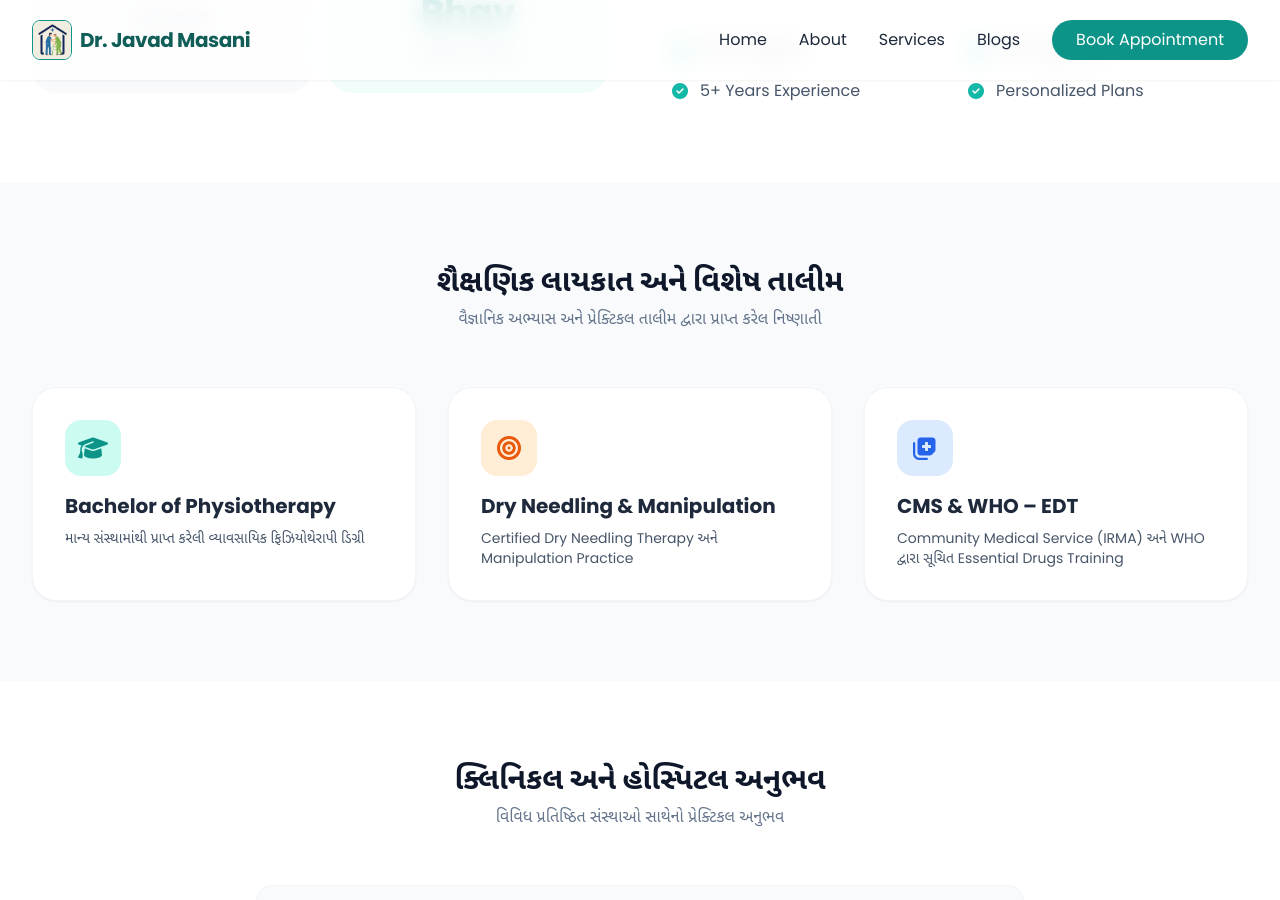
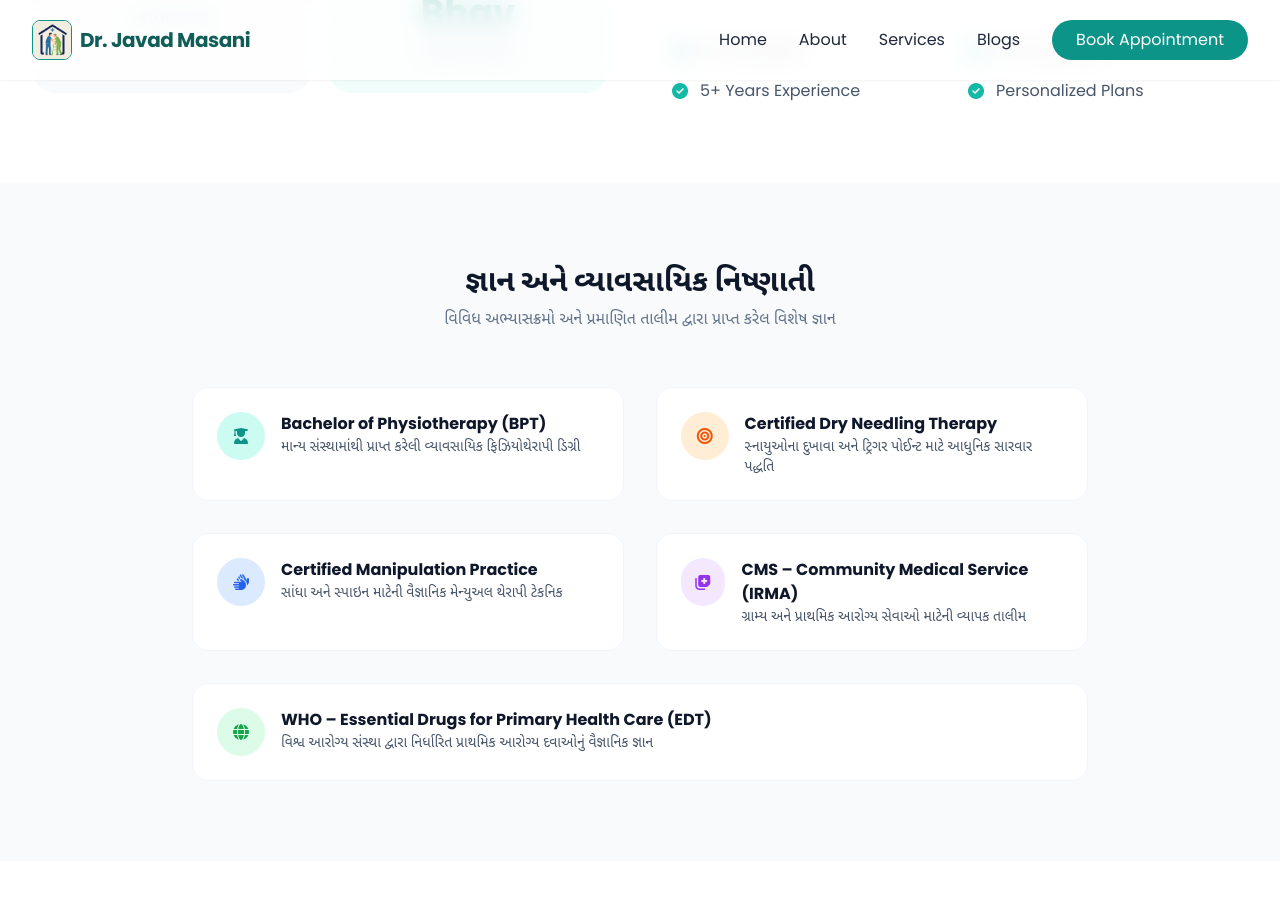
Before and after one commit to JavadMasani/Araogya, a Jekyll site: the page built from index.html, in a window 1280 px wide and 900 px high, scrolled down 1049 px. Built offline with Jekyll 4.4.1, drawn with Linux system fonts in a browser that asks for light colours; nearby versions of some CDN libraries.

Commit message:
Update index.html

```diff
--- a/index.html
+++ b/index.html
@@ -175,49 +175,94 @@
         </div>
     </section>
 
-    <!-- Knowledge & Qualifications -->
+    <!-- Knowledge & Expertise -->
 <section class="py-20 bg-slate-50">
   <div class="max-w-7xl mx-auto px-4 sm:px-6 lg:px-8">
 
     <div class="text-center mb-14">
       <h2 class="text-3xl font-bold text-slate-900 mb-2">
-        શૈક્ષણિક લાયકાત અને વિશેષ તાલીમ
+        જ્ઞાન અને વ્યાવસાયિક નિષ્ણાતી
       </h2>
       <p class="text-slate-500 font-gujarati">
-        વૈજ્ઞાનિક અભ્યાસ અને પ્રેક્ટિકલ તાલીમ દ્વારા પ્રાપ્ત કરેલ નિષ્ણાતી
+        વિવિધ અભ્યાસક્રમો અને પ્રમાણિત તાલીમ દ્વારા પ્રાપ્ત કરેલ વિશેષ જ્ઞાન
       </p>
     </div>
 
-    <div class="grid grid-cols-1 sm:grid-cols-2 lg:grid-cols-3 gap-8">
+    <div class="grid grid-cols-1 md:grid-cols-2 gap-8 max-w-4xl mx-auto">
 
-      <div class="bg-white p-8 rounded-3xl shadow-sm border border-slate-100 hover:shadow-md transition">
-        <div class="w-14 h-14 bg-teal-100 rounded-2xl flex items-center justify-center text-teal-600 mb-4">
-          <i class="fas fa-graduation-cap text-2xl"></i>
+      <!-- Degree -->
+      <div class="flex gap-4 bg-white p-6 rounded-2xl border border-slate-100 hover:shadow-md transition">
+        <div class="w-12 h-12 bg-teal-100 rounded-full flex items-center justify-center text-teal-600">
+          <i class="fas fa-user-graduate"></i>
         </div>
-        <h3 class="text-xl font-bold mb-2 font-gujarati">Bachelor of Physiotherapy</h3>
-        <p class="text-slate-600 font-gujarati text-sm">
-          માન્ય સંસ્થામાંથી પ્રાપ્ત કરેલી વ્યાવસાયિક ફિઝિયોથેરાપી ડિગ્રી
-        </p>
+        <div>
+          <h3 class="font-bold text-slate-900 font-gujarati">
+            Bachelor of Physiotherapy (BPT)
+          </h3>
+          <p class="text-sm text-slate-600 font-gujarati">
+            માન્ય સંસ્થામાંથી પ્રાપ્ત કરેલી વ્યાવસાયિક ફિઝિયોથેરાપી ડિગ્રી
+          </p>
+        </div>
       </div>
 
-      <div class="bg-white p-8 rounded-3xl shadow-sm border border-slate-100 hover:shadow-md transition">
-        <div class="w-14 h-14 bg-orange-100 rounded-2xl flex items-center justify-center text-orange-600 mb-4">
-          <i class="fas fa-bullseye text-2xl"></i>
+      <!-- Dry Needling -->
+      <div class="flex gap-4 bg-white p-6 rounded-2xl border border-slate-100 hover:shadow-md transition">
+        <div class="w-12 h-12 bg-orange-100 rounded-full flex items-center justify-center text-orange-600">
+          <i class="fas fa-bullseye"></i>
         </div>
-        <h3 class="text-xl font-bold mb-2 font-gujarati">Dry Needling & Manipulation</h3>
-        <p class="text-slate-600 font-gujarati text-sm">
-          Certified Dry Needling Therapy અને Manipulation Practice
-        </p>
+        <div>
+          <h3 class="font-bold text-slate-900 font-gujarati">
+            Certified Dry Needling Therapy
+          </h3>
+          <p class="text-sm text-slate-600 font-gujarati">
+            સ્નાયુઓના દુખાવા અને ટ્રિગર પોઈન્ટ માટે આધુનિક સારવાર પદ્ધતિ
+          </p>
+        </div>
       </div>
 
-      <div class="bg-white p-8 rounded-3xl shadow-sm border border-slate-100 hover:shadow-md transition">
-        <div class="w-14 h-14 bg-blue-100 rounded-2xl flex items-center justify-center text-blue-600 mb-4">
-          <i class="fas fa-notes-medical text-2xl"></i>
+      <!-- Manipulation -->
+      <div class="flex gap-4 bg-white p-6 rounded-2xl border border-slate-100 hover:shadow-md transition">
+        <div class="w-12 h-12 bg-blue-100 rounded-full flex items-center justify-center text-blue-600">
+          <i class="fas fa-hands"></i>
         </div>
-        <h3 class="text-xl font-bold mb-2 font-gujarati">CMS & WHO – EDT</h3>
-        <p class="text-slate-600 font-gujarati text-sm">
-          Community Medical Service (IRMA) અને WHO દ્વારા સૂચિત Essential Drugs Training
-        </p>
+        <div>
+          <h3 class="font-bold text-slate-900 font-gujarati">
+            Certified Manipulation Practice
+          </h3>
+          <p class="text-sm text-slate-600 font-gujarati">
+            સાંધા અને સ્પાઇન માટેની વૈજ્ઞાનિક મેન્યુઅલ થેરાપી ટેકનિક
+          </p>
+        </div>
+      </div>
+
+      <!-- CMS -->
+      <div class="flex gap-4 bg-white p-6 rounded-2xl border border-slate-100 hover:shadow-md transition">
+        <div class="w-12 h-12 bg-purple-100 rounded-full flex items-center justify-center text-purple-600">
+          <i class="fas fa-notes-medical"></i>
+        </div>
+        <div>
+          <h3 class="font-bold text-slate-900 font-gujarati">
+            CMS – Community Medical Service (IRMA)
+          </h3>
+          <p class="text-sm text-slate-600 font-gujarati">
+            ગ્રામ્ય અને પ્રાથમિક આરોગ્ય સેવાઓ માટેની વ્યાપક તાલીમ
+          </p>
+        </div>
+      </div>
+
+      <!-- WHO EDT -->
+      <div class="flex gap-4 bg-white p-6 rounded-2xl border border-slate-100 hover:shadow-md transition md:col-span-2">
+        <div class="w-12 h-12 bg-green-100 rounded-full flex items-center justify-center text-green-600">
+          <i class="fas fa-globe"></i>
+        </div>
+        <div>
+          <h3 class="font-bold text-slate-900 font-gujarati">
+            WHO – Essential Drugs for Primary Health Care (EDT)
+          </h3>
+          <p class="text-sm text-slate-600 font-gujarati">
+            વિશ્વ આરોગ્ય સંસ્થા દ્વારા નિર્ધારિત પ્રાથમિક આરોગ્ય દવાઓનું વૈજ્ઞાનિક જ્ઞાન
+          </p>
+        </div>
       </div>
 
     </div>
```
